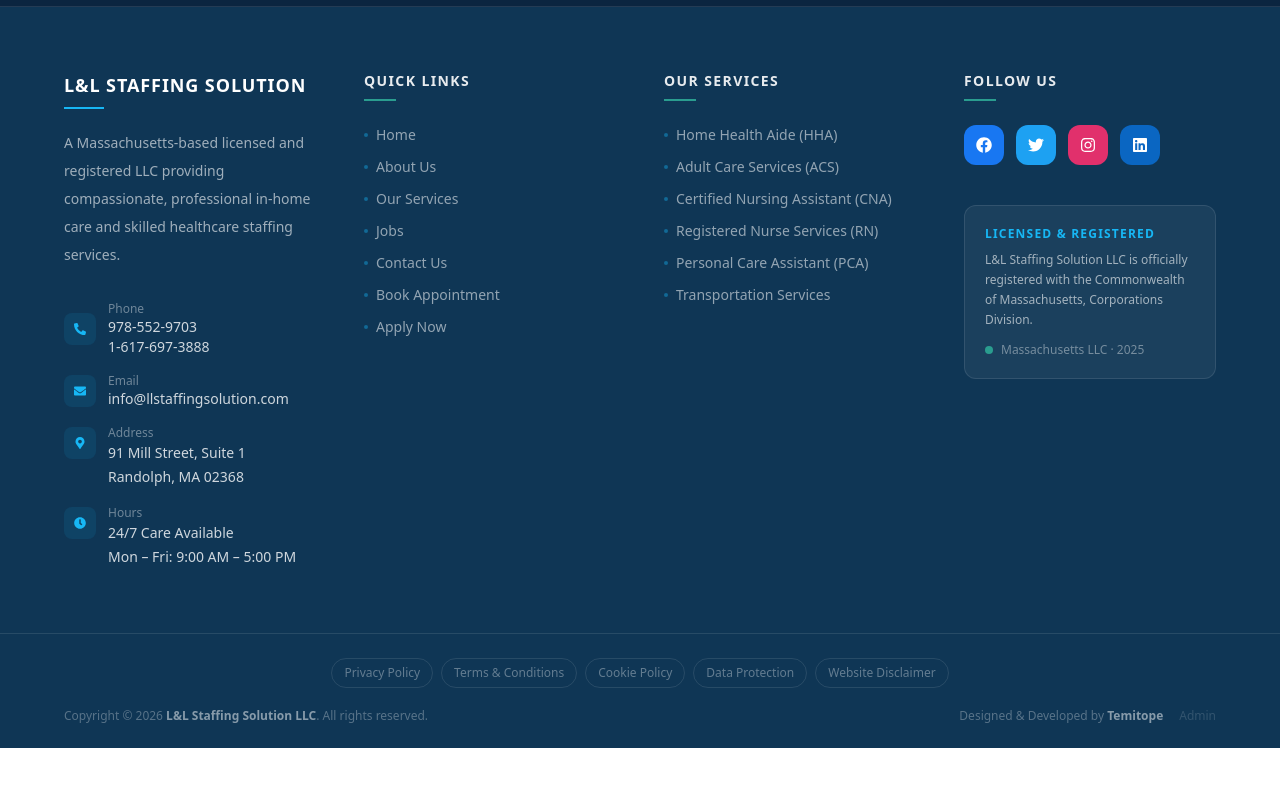
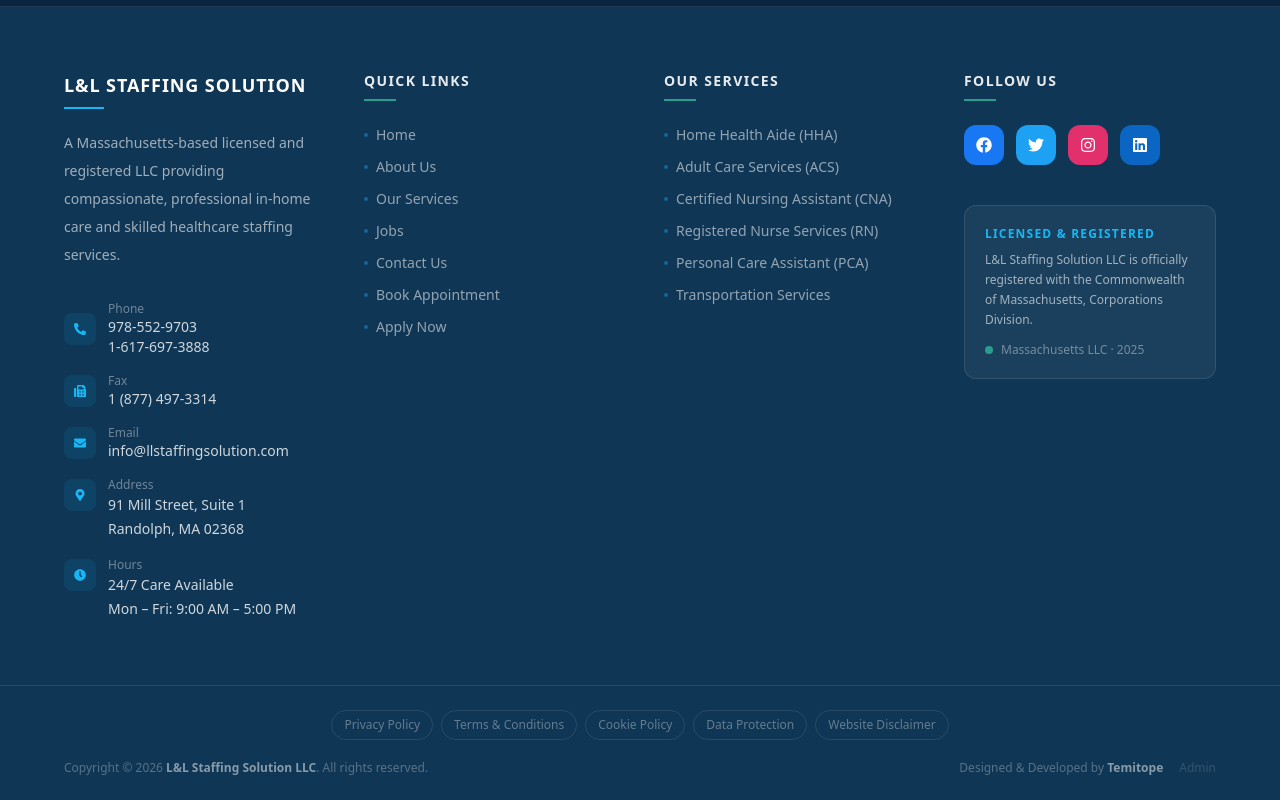
Before and after one commit to Emitteremit1211/L-Lhealthcare, a React (Vite) app: page / in a window 1280 px wide. Shown: the part 7363-8163 px from the top of the page. Before the commit the page ends 8111 px from the top, so only its background shows below. Built offline with nearby package versions, Linux system fonts and the light colour scheme.

Commit message:
fax number updated

```diff
--- a/src/components/Footer.jsx
+++ b/src/components/Footer.jsx
@@ -1,5 +1,6 @@
 import {
     FaPhoneAlt,
+    FaFax,
     FaEnvelope,
     FaMapMarkerAlt,
     FaClock,
@@ -105,6 +106,17 @@
                                     >
                                         1-617-697-3888
                                     </a>
+
+                                </div>
+                            </div>
+
+                            <div className="flex items-center gap-3">
+                                <div className="w-8 h-8 rounded-lg bg-[#17B7F5]/10 flex items-center justify-center flex-shrink-0">
+                                    <FaFax className="text-[#17B7F5] text-xs" />
+                                </div>
+                                <div>
+                                    <p className="text-white/40 text-xs">Fax</p>
+                                    <p className="text-white/80 text-sm">1 (877) 497-3314</p>
                                 </div>
                             </div>
 
```
